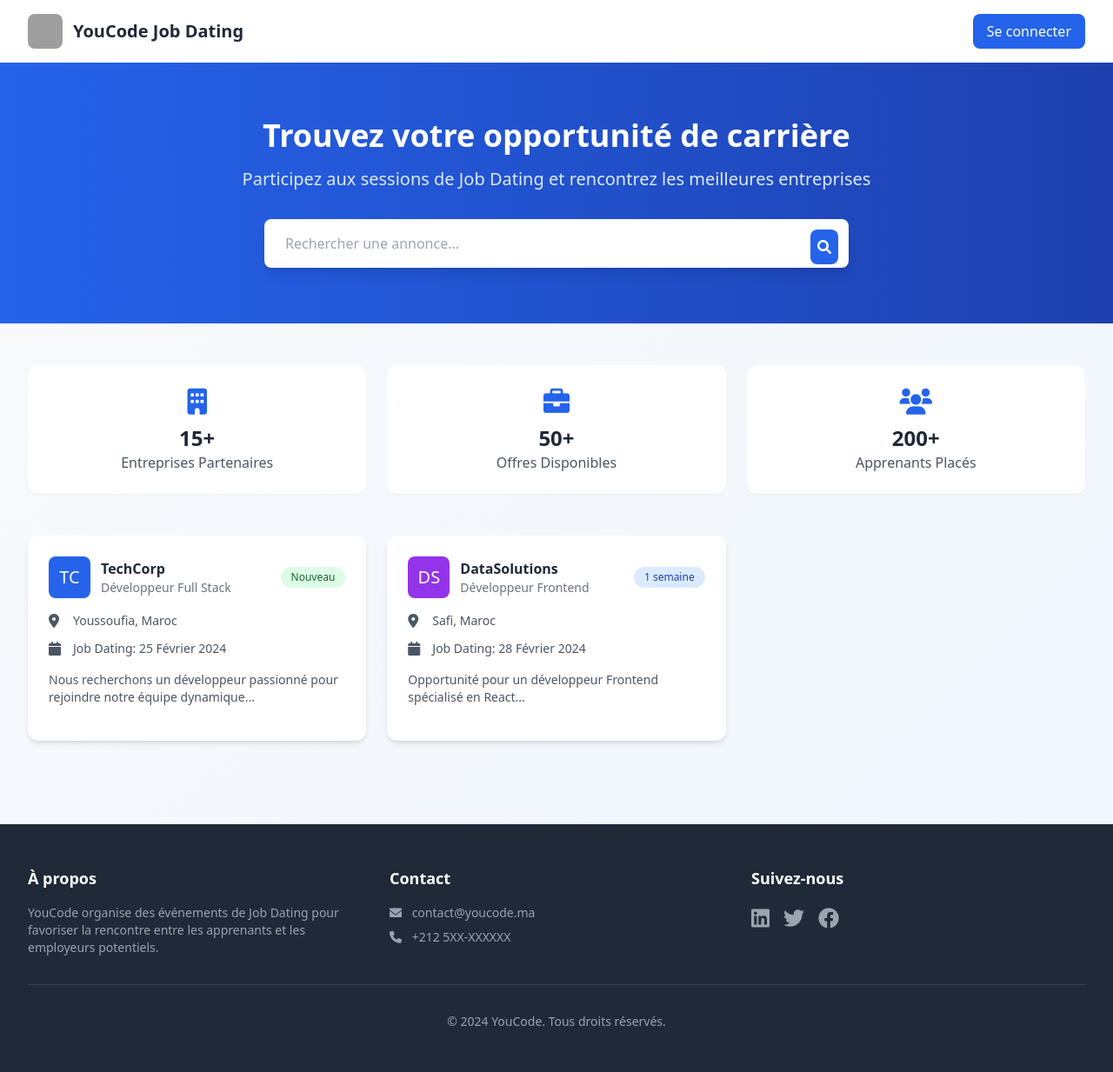
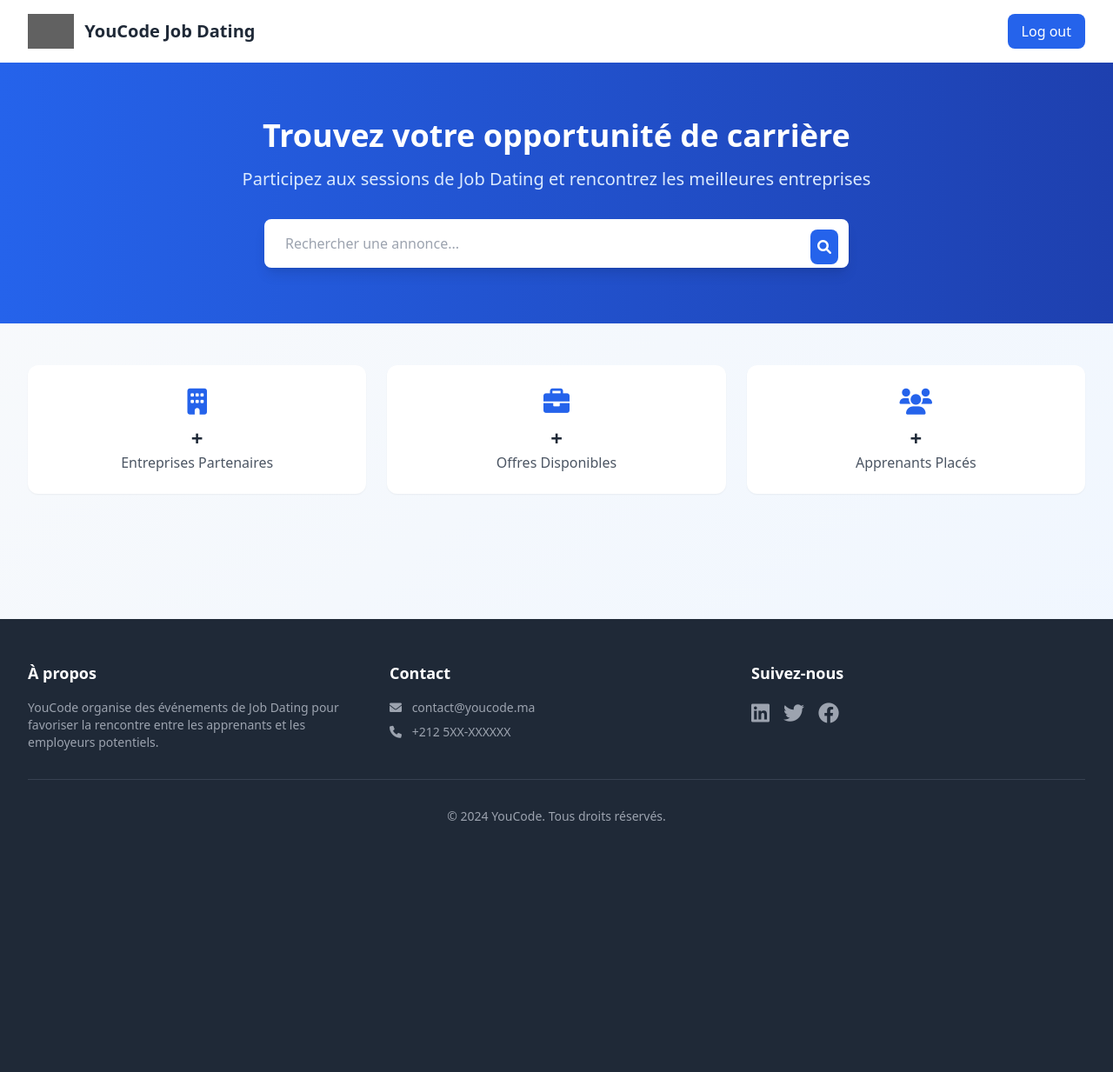
Before and after one commit to issam-mhj/JobDating, a PHP site: template app/views/UserDashboard.twig in a window 1280 px wide. Shown: the whole page at 87% size. After the commit the page ends 944 px from the top, so only its background shows below. Run offline with PHP 8.4, Linux system fonts and the light colour scheme; the template is opened without the code that fills it, so the values that code supplies are empty; some libraries are stand-ins or nearby versions; grey boxes are pictures that could not be loaded.

Commit message:
some modifications

```diff
--- a/app/controllers/front/UserController.php
+++ b/app/controllers/front/UserController.php
@@ -10,11 +10,13 @@
 {
     public function index()
     {
+        $usersNumber = count(User::get());
+
         try {
             if (Session::isset('user_id') && $_SESSION['role'] == 'user') {
 
                 $user = User::find(Session::get('user_id'));
-                View::render('UserDashboard', ['user' => $user]);
+                View::render('UserDashboard', ['user' => $user, 'usersNumber' => $usersNumber]);
             } else {
                 $this->redirect('/login');
             }
--- a/app/views/UserDashboard.twig
+++ b/app/views/UserDashboard.twig
@@ -13,13 +13,15 @@
         <nav class="max-w-7xl mx-auto px-4 sm:px-6 lg:px-8 py-4">
             <div class="flex justify-between items-center">
                 <div class="flex items-center">
-                    <img src="/api/placeholder/40/40" alt="YouCode Logo" class="h-10 w-10 rounded-lg"/>
+                    <img src="https://www.youcode.ma/images/logos/youcode.png"
+                        alt="YouCode Logo"
+                        class="h-10 w-auto filter invert"/>
                     <span class="ml-3 text-xl font-semibold text-gray-800">YouCode Job Dating</span>
                 </div>
                 <div class="flex space-x-4">
-                    <button class="bg-blue-600 text-white px-4 py-2 rounded-lg hover:bg-blue-700 transition">
-                        Se connecter
-                    </button>
+                    <a href="/logout" class="bg-blue-600 text-white px-4 py-2 rounded-lg hover:bg-blue-700 transition">
+                        Log out
+                    </a>
                 </div>
             </div>
         </nav>
@@ -53,21 +55,21 @@
                 <div class="text-blue-600 text-3xl mb-2">
                     <i class="fas fa-building"></i>
                 </div>
-                <div class="text-2xl font-bold text-gray-800">15+</div>
+                <div class="text-2xl font-bold text-gray-800">{{ totalCompanies }} +</div>
                 <div class="text-gray-600">Entreprises Partenaires</div>
             </div>
             <div class="bg-white rounded-xl shadow-sm p-6 text-center">
                 <div class="text-blue-600 text-3xl mb-2">
                     <i class="fas fa-briefcase"></i>
                 </div>
-                <div class="text-2xl font-bold text-gray-800">50+</div>
+                <div class="text-2xl font-bold text-gray-800">{{ totalAnnounces }}+</div>
                 <div class="text-gray-600">Offres Disponibles</div>
             </div>
             <div class="bg-white rounded-xl shadow-sm p-6 text-center">
                 <div class="text-blue-600 text-3xl mb-2">
                     <i class="fas fa-users"></i>
                 </div>
-                <div class="text-2xl font-bold text-gray-800">200+</div>
+                <div class="text-2xl font-bold text-gray-800">{{ usersNumber }}+</div>
                 <div class="text-gray-600">Apprenants Placés</div>
             </div>
         </div>
@@ -75,16 +77,17 @@
         <!-- Announcements Grid -->
         <div class="grid grid-cols-1 md:grid-cols-2 lg:grid-cols-3 gap-6">
             <!-- Announcement Card 1 -->
+            {% for announce in announces %}
             <div class="bg-white rounded-xl shadow-md hover:shadow-lg transition-shadow duration-300">
                 <div class="p-6">
                     <div class="flex items-center justify-between mb-4">
                         <div class="flex items-center">
                             <div class="bg-blue-600 h-12 w-12 rounded-lg flex items-center justify-center text-white text-xl">
-                                TC
+                                {{ companyShortName }}
                             </div>
                             <div class="ml-3">
-                                <h3 class="font-semibold text-gray-800">TechCorp</h3>
-                                <p class="text-sm text-gray-500">Développeur Full Stack</p>
+                                <h3 class="font-semibold text-gray-800">{{ companyName }}</h3>
+                                <p class="text-sm text-gray-500">{{ JobNeeds }}</p>
                             </div>
                         </div>
                         <span class="bg-green-100 text-green-800 text-xs px-3 py-1 rounded-full">Nouveau</span>
@@ -92,52 +95,21 @@
                     <div class="space-y-3 mb-4">
                         <div class="flex items-center text-gray-600">
                             <i class="fas fa-map-marker-alt w-5"></i>
-                            <span class="ml-2 text-sm">Youssoufia, Maroc</span>
+                            <span class="ml-2 text-sm">{{ location }}</span>
                         </div>
                         <div class="flex items-center text-gray-600">
                             <i class="fas fa-calendar w-5"></i>
-                            <span class="ml-2 text-sm">Job Dating: 25 Février 2024</span>
+                            <span class="ml-2 text-sm">Job Dating: {{ Date }} </span>
                         </div>
                     </div>
                     <p class="text-gray-600 text-sm mb-4">
-                        Nous recherchons un développeur passionné pour rejoindre notre équipe dynamique...
-                    </p>
+{{ description }}
+</p>
 
                 </div>
             </div>
-
-            <!-- Announcement Card 2 -->
-            <div class="bg-white rounded-xl shadow-md hover:shadow-lg transition-shadow duration-300">
-                <div class="p-6">
-                    <div class="flex items-center justify-between mb-4">
-                        <div class="flex items-center">
-                            <div class="bg-purple-600 h-12 w-12 rounded-lg flex items-center justify-center text-white text-xl">
-                                DS
-                            </div>
-                            <div class="ml-3">
-                                <h3 class="font-semibold text-gray-800">DataSolutions</h3>
-                                <p class="text-sm text-gray-500">Développeur Frontend</p>
-                            </div>
-                        </div>
-                        <span class="bg-blue-100 text-blue-800 text-xs px-3 py-1 rounded-full">1 semaine</span>
-                    </div>
-                    <div class="space-y-3 mb-4">
-                        <div class="flex items-center text-gray-600">
-                            <i class="fas fa-map-marker-alt w-5"></i>
-                            <span class="ml-2 text-sm">Safi, Maroc</span>
-                        </div>
-                        <div class="flex items-center text-gray-600">
-                            <i class="fas fa-calendar w-5"></i>
-                            <span class="ml-2 text-sm">Job Dating: 28 Février 2024</span>
-                        </div>
-                    </div>
-                    <p class="text-gray-600 text-sm mb-4">
-                        Opportunité pour un développeur Frontend spécialisé en React...
-                    </p>
-
-                </div>
-            </div>
-        </div>
+            {% endfor %}
+</div>
     </main>
 
     <!-- Footer -->
```
